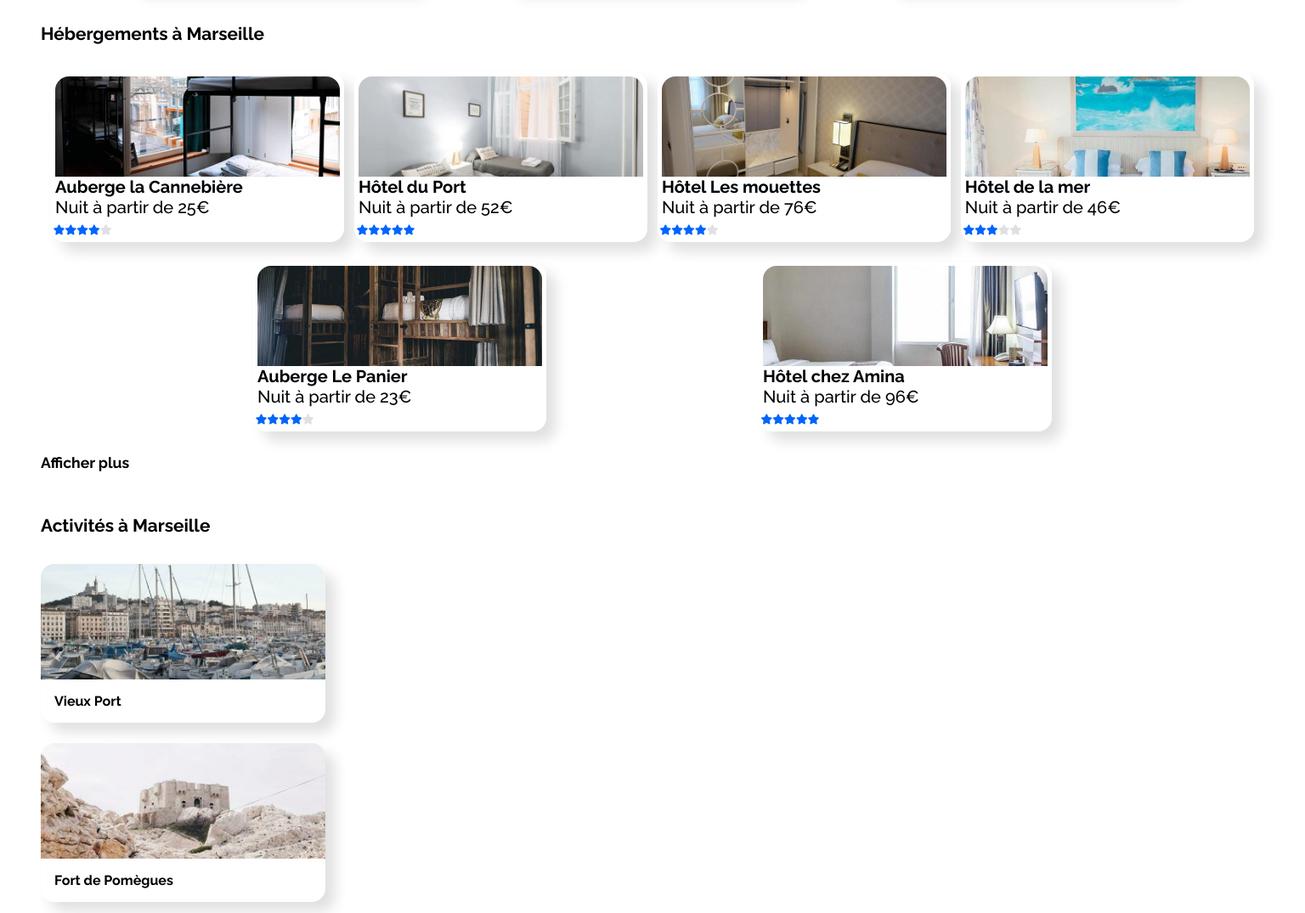
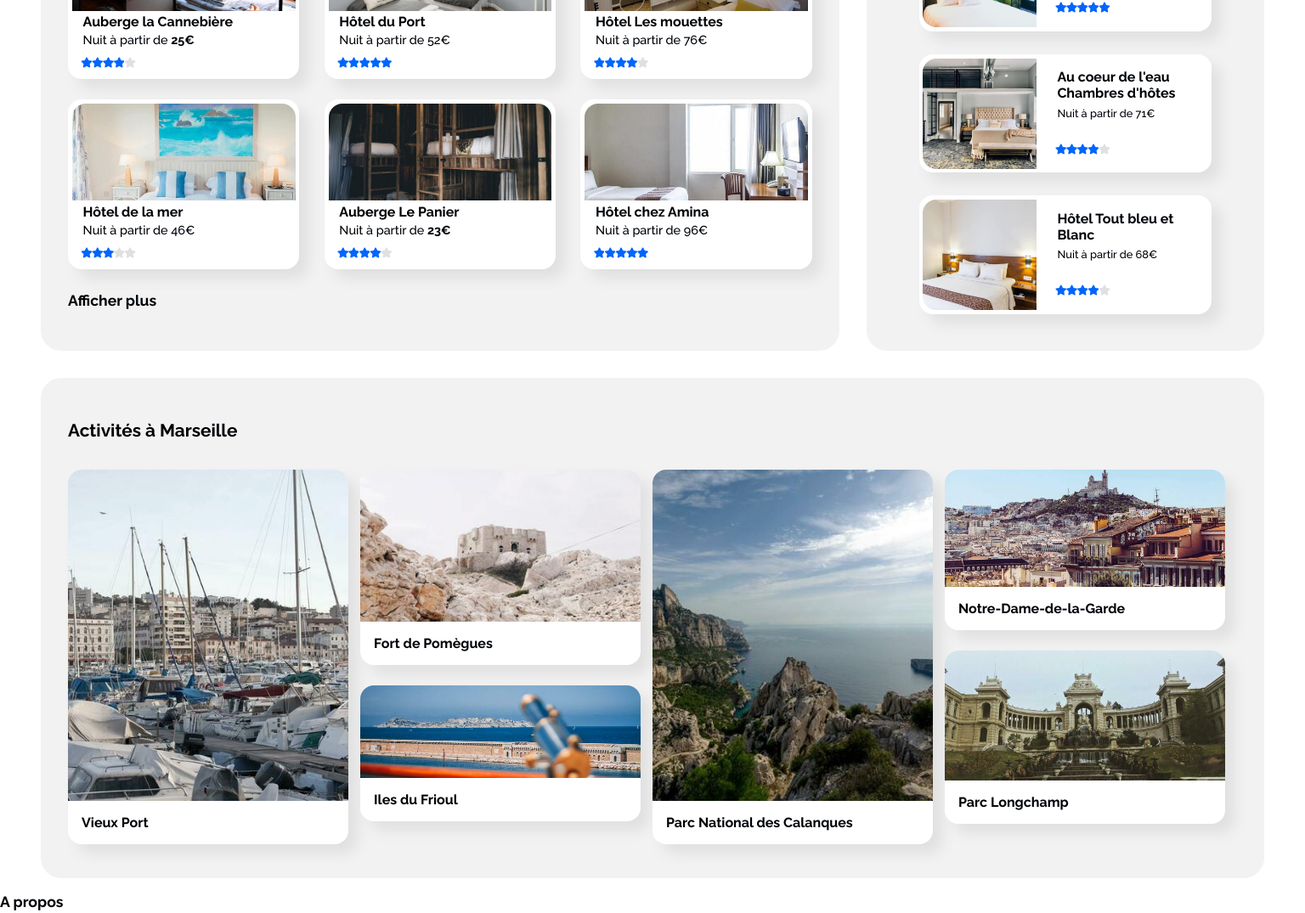
Before and after one commit to EuverteT/ThomasEuverte_2_14-03-2021, a plain HTML site: page index.html in a window 1536 px wide. Shown: the part 655-1730 px from the top of the page at 85% size. Drawn offline with Linux system fonts and the light colour scheme.

Commit message:
Propriétés et positionnement des cartes

```diff
--- a/index.html
+++ b/index.html
@@ -154,7 +154,7 @@
                     <img class="card-item" src=./images/hebergements/4_small/photo1.jpg alt="chambre moderne avec lit superposé et plusieurs fenetres donnant sur la rue"/>
                     <ul class="card-item card-description">
                         <li class="card-description-item"><em>Auberge la Cannebière</em></li>
-                        <li class="card-description-item">Nuit à partir de 25€</li>
+                        <li class="card-description-item">Nuit à partir de <span class="bold">25€</span></li>
                         <li class="card-description-item">
                             <i class="fas fa-star"></i>
                             <i class="fas fa-star"></i>
@@ -206,7 +206,7 @@
                     <img class="card-item" src=./images/hebergements/4_small/photo5.jpg alt="lits superposés tout en bois et atmosphère tamisée"/>
                     <ul class="card-item card-description">
                         <li class="card-description-item"><em>Auberge Le Panier</em></li>
-                        <li class="card-description-item">Nuit à partir de 23€</li>
+                        <li class="card-description-item">Nuit à partir de <span class="bold">23€</span></li>
                         <li class="card-description-item">
                             <i class="fas fa-star"></i>
                             <i class="fas fa-star"></i>
--- a/style.css
+++ b/style.css
@@ -44,10 +44,14 @@ h3 {
 img {
   object-fit: cover;
 }
-section {
+.section {
   display: flex;
   flex-wrap: wrap;
 }
+.bold {
+  font-weight: bold;
+}
+
 /***HEADER PART ATTRIBUTES***/
 .header {
   display: flex;
@@ -97,6 +101,7 @@ header a:hover {
 /***GLOBAL CARDS ATTRIBUTES***/
 .card {
   background-color: white;
+  font-size: 1rem;
   margin: 1rem 0rem 0.5rem 0rem;
   box-shadow: 0.7rem 0.7rem 1rem rgb(224, 224, 224);
   border-radius: 1rem;
@@ -121,6 +126,21 @@ header a:hover {
   background-color: white;
   padding: 0;
   margin: -0.15rem;
+}
+.popular .card-description {
+  padding: 0.8rem 0 0rem 1.5rem;
+}
+.hosting .card-description {
+  padding: 0.2rem 0 0.4rem 0.8rem;
+}
+.popular .card-description-item:nth-child(2) {
+  font-size: 0.8rem;
+  padding: 0.4rem 0 1.5rem 0;
+}
+.hosting .card-description-item:nth-child(2) {
+  font-size: 0.9rem;
+  padding-top: 0.2rem;
+  padding-bottom: 0.5rem;
 }
 /***GLOBAL ICONS ATTRIBUTES***/
 .fas {
@@ -309,9 +329,7 @@ i.fas.fa-info {
 }
 
 /*POPULAR*/
-.popular h2 {
-  width: 85%;
-}
+
 .fa-chart-line {
   background-color: #f2f2f2;
   color: black;
@@ -421,6 +439,12 @@ i.fas.fa-info {
   .mobile-menu .inactive:hover {
     border-bottom: medium solid #0065fc;
   }
+  .popular h2 {
+    width: 85%;
+  }
+  .activity {
+    align-items: center;
+  }
 
 }
 
@@ -437,6 +461,19 @@ i.fas.fa-info {
     padding: 1rem 2rem 2rem 2rem;
   }
 }
+@media all and (min-width: 700px) and (max-width: 1300px) {
+  .activity .card {
+    width: 40%;
+    height: 190px;
+  }
+  .activity img.card-item {
+    height: 136px;
+  }
+  .activity {
+    flex-direction: row;
+    justify-content: space-evenly;
+  }
+  }
 
 /*** MEDIA QUERIES BOTH M AND L*************************************************************************/
 @media all and (min-width: 700px) {
@@ -455,6 +492,13 @@ i.fas.fa-info {
   }
   .filter-footer {
     align-items: center;
+  }
+  .popular h2 {
+    width: 95%;
+  }
+  .tablet-grey-mode {
+    background-color: #f2f2f2;
+    padding: 2rem;
   }
 }
 
@@ -484,11 +528,66 @@ section {
   font-size: 1.15rem;
   padding: 11px 22px 13px 35px;
 }
-
+.box .section {
+  padding: 2rem;
 }
-
+.popular {
+  border-radius: 1.5rem;
+}
+.hosting .card {
+  width: 30%;
+}
+.hosting {
+  background-color: #f2f2f2;
+  border-radius: 1.5rem;
+}
+.tablet-grey-mode {
+  border-radius: 1.5rem;
+}
+}
 @media all and (min-width: 1300px) {
   .filter-box {
     padding: 0;
   }
+  .box {
+    display: flex;
+    flex-direction: row-reverse;
+  }
+  .hosting {
+    justify-content: space-between;
+    width: 65%;
+    margin-right: 1rem;
+  }
+  .hosting .card {
+    width: 30%;
+  }
+  .popular {
+    width: 30%;
+    margin-left: 1rem;
+  }
+  .activity {
+    max-height: 550px;
+  }
+  .activity .card {
+    width: 24%;
+  }
+  .vertical img.card-item {
+    overflow: hidden;
+    height: 390px;
+  }
+  .horizontal img.card-item {
+    overflow: hidden;
+  }
+  img.big.card-item {
+    height: 179px;
+  }
+  img.small.card-item {
+    height: 109px;
+  }
+  img.small-medium.card-item {
+    height: 138px;
+  }
+  img.big-medium.card-item {
+    height: 153px;
+  }
 }
```
